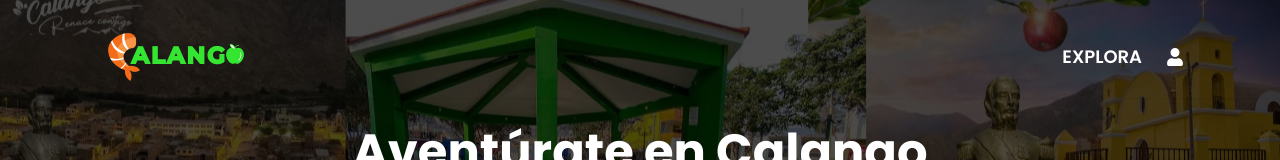
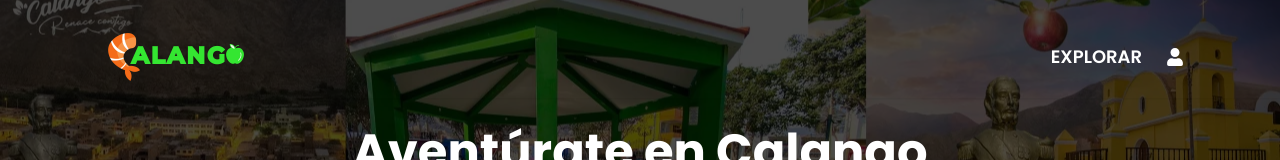
Before and after one commit to wilyramos/visitcalango_react_ts_frontend, a React (Vite) app: page / in a window 1280 px wide. Shown: the top 160 px of the page. Built offline with nearby package versions, Linux system fonts and the light colour scheme; no server answers.

Commit message:
explorar

```diff
--- a/src/components/nav/Navbar.tsx
+++ b/src/components/nav/Navbar.tsx
@@ -61,7 +61,7 @@ export default function Navbar() {
                     }`}
                 >
                     <Link to="/explora" className="">
-                        Explora
+                        Explorar
                     </Link>
                     <Link to="/login" className={`flex items-center gap-2`}>
                         <FaUser />
```
